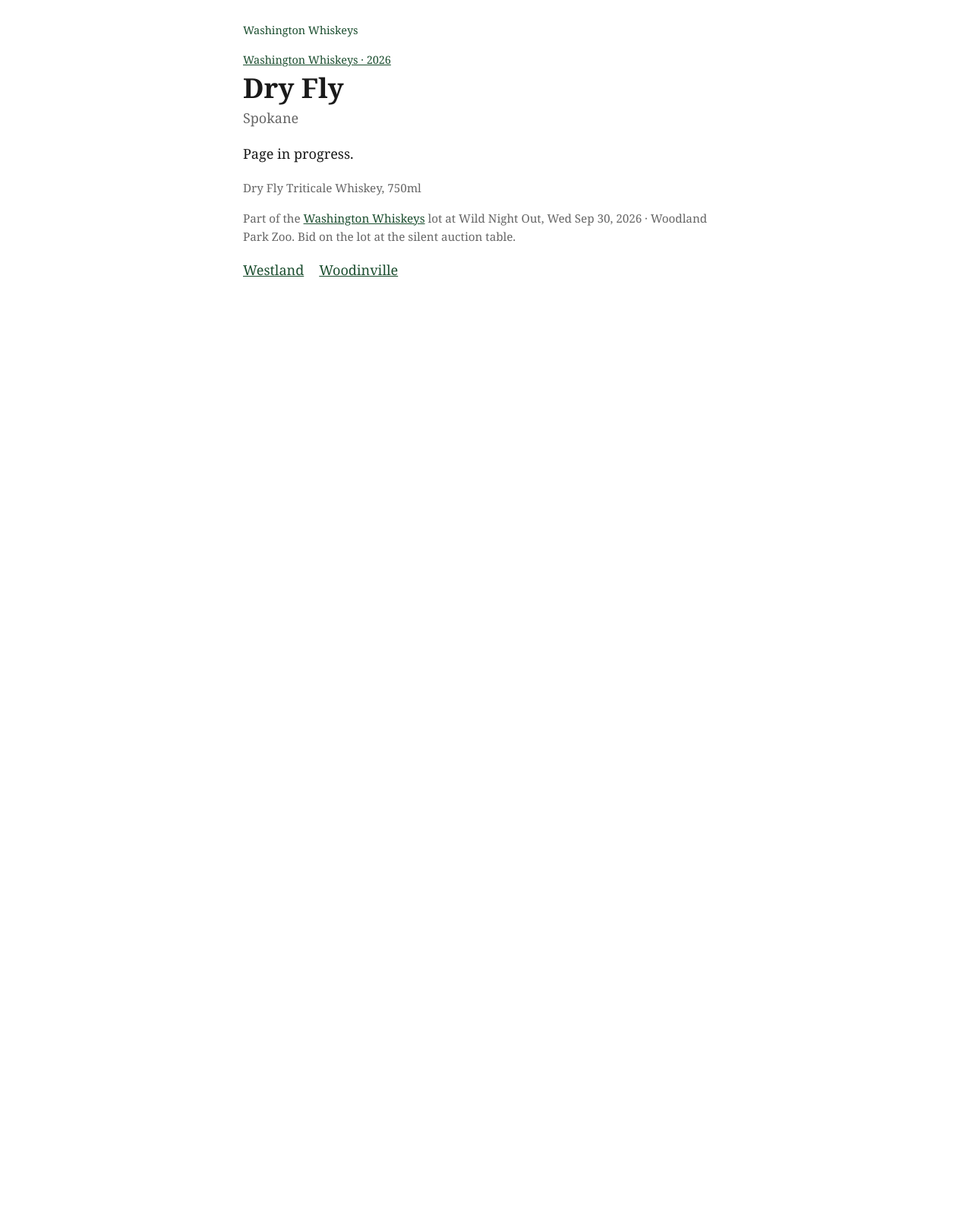
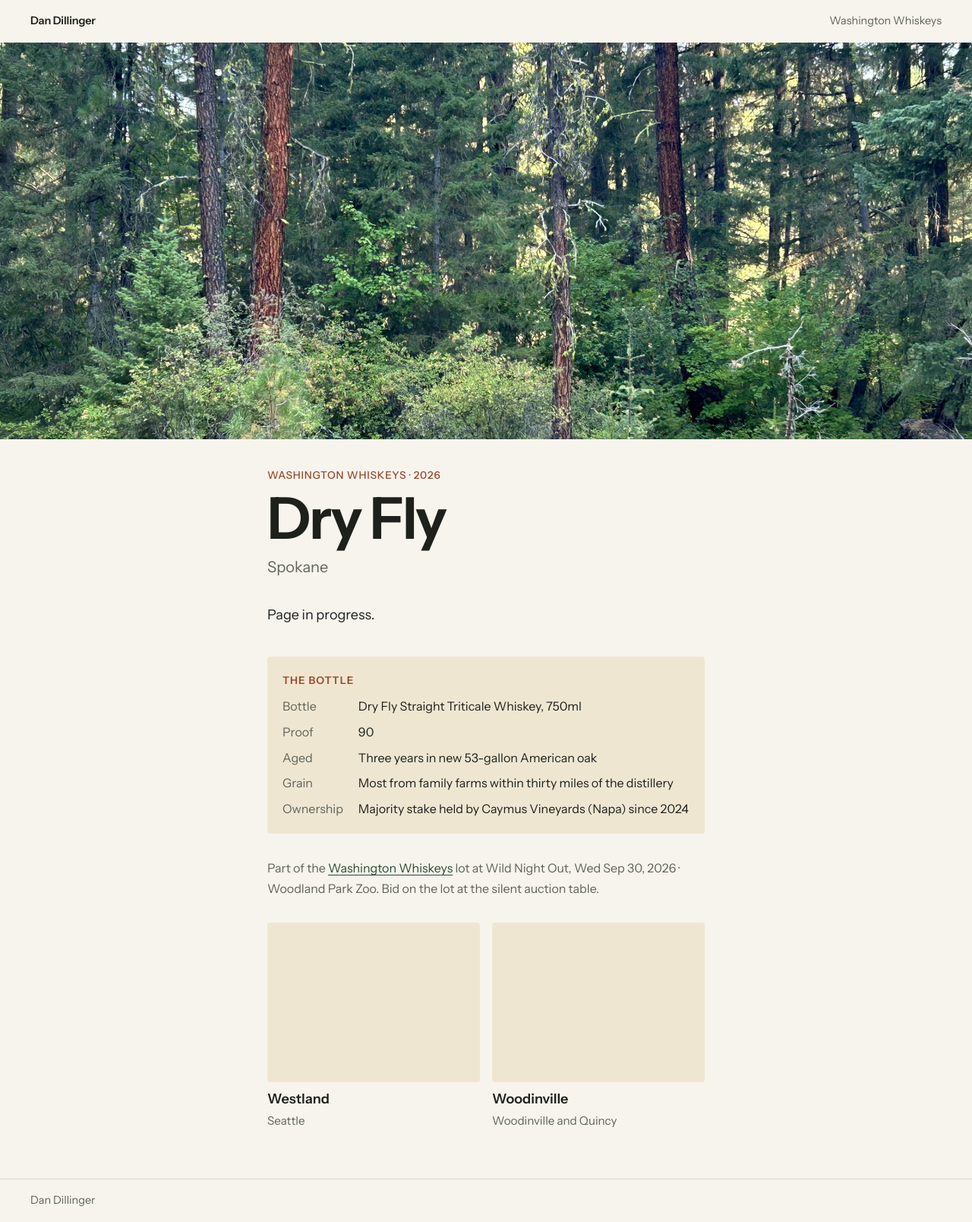
Before and after one commit to dandillinger/whiskey, a Jekyll site: the page built from 2026/dry-fly.md, in a window 1280 px wide. Shown: the whole page at 76% size. Built offline with Jekyll 4.4.1, drawn with Linux system fonts in a browser that asks for light colours; before the commit the page ends 900 px from its top, so only the background shows below that.

Commit message:
Theme v1: full-bleed hero, Instrument Sans, ponderosa palette, bottle spec card; Dry Fly hero
Co-Authored-By: Claude Opus 5.5 (1M context) <noreply@anthropic.com>

```diff
--- a/2026/dry-fly.md
+++ b/2026/dry-fly.md
@@ -5,6 +5,18 @@ order: 3
 draft: true
 title: Dry Fly
 place: Spokane
-bottle: Dry Fly Triticale Whiskey, 750ml
+hero: /assets/img/2026/dry-fly
+hero_alt: Ponderosa pines with rust-red bark at a forest edge above dry grass
+specs:
+  - label: Bottle
+    value: Dry Fly Straight Triticale Whiskey, 750ml
+  - label: Proof
+    value: "90"
+  - label: Aged
+    value: Three years in new 53-gallon American oak
+  - label: Grain
+    value: Most from family farms within thirty miles of the distillery
+  - label: Ownership
+    value: Majority stake held by Caymus Vineyards (Napa) since 2024
 ---
 Page in progress.
--- /dev/null
+++ b/_includes/hero.html
@@ -0,0 +1,7 @@
+{% if include.src %}
+<figure class="hero">
+  <img src="{{ include.src | append: '-2400.jpg' | relative_url }}"
+       srcset="{{ include.src | append: '-1200.jpg' | relative_url }} 1200w, {{ include.src | append: '-2400.jpg' | relative_url }} 2400w"
+       sizes="100vw" alt="{{ include.alt }}">
+</figure>
+{% endif %}
--- a/_layouts/bottle.html
+++ b/_layouts/bottle.html
@@ -3,16 +3,36 @@ layout: default
 ---
 {% assign lot = site.pages | where: "year", page.year | where: "layout", "lot" | first %}
 {% assign bottles = site.pages | where: "year", page.year | where: "layout", "bottle" | sort: "order" %}
-<p class="kicker"><a href="{{ lot.url | relative_url }}">{{ lot.title }} · {{ page.year }}</a></p>
-<h1>{{ page.title }}</h1>
-<p class="sub">{{ page.place }}</p>
+{% include hero.html src=page.hero alt=page.hero_alt %}
+<main class="page">
+  <p class="kicker"><a href="{{ lot.url | relative_url }}">{{ lot.title }} · {{ page.year }}</a></p>
+  <h1>{{ page.title }}</h1>
+  <p class="place">{{ page.place }}</p>
 
+  <div class="prose">
 {{ content }}
+  </div>
 
-{% if page.bottle %}<p class="bottle">{{ page.bottle }}</p>{% endif %}
+  {% if page.specs %}
+  <section class="specs" aria-label="The bottle">
+    <h2>The bottle</h2>
+    <dl>
+    {% for s in page.specs %}
+      <dt>{{ s.label }}</dt><dd>{{ s.value }}</dd>
+    {% endfor %}
+    </dl>
+  </section>
+  {% endif %}
 
-<p class="back">Part of the <a href="{{ lot.url | relative_url }}">{{ lot.title }}</a> lot at {{ lot.event }}, {{ lot.event_date }}.{% if lot.bid_note %} {{ lot.bid_note }}{% endif %}</p>
+  <p class="back">Part of the <a href="{{ lot.url | relative_url }}">{{ lot.title }}</a> lot at {{ lot.event }}, {{ lot.event_date }}.{% if lot.bid_note %} {{ lot.bid_note }}{% endif %}</p>
 
-<nav><ul>
-{% for b in bottles %}{% unless b.url == page.url %}  <li><a href="{{ b.url | relative_url }}">{{ b.title }}</a></li>
-{% endunless %}{% endfor %}</ul></nav>
+  <nav class="siblings" aria-label="Other bottles">
+  {% for b in bottles %}{% unless b.url == page.url %}
+    <a class="sibling" href="{{ b.url | relative_url }}">
+      {% if b.hero %}<img src="{{ b.hero | append: '-1200.jpg' | relative_url }}" alt="" loading="lazy">{% endif %}
+      <span class="sibling-title">{{ b.title }}</span>
+      <span class="sibling-place">{{ b.place }}</span>
+    </a>
+  {% endunless %}{% endfor %}
+  </nav>
+</main>
--- a/_layouts/default.html
+++ b/_layouts/default.html
@@ -6,14 +6,19 @@
   {% if page.draft %}<meta name="robots" content="noindex">{% endif %}
   <title>{% if page.title %}{{ page.title }} · {% endif %}{{ site.title }}</title>
   {% if page.description %}<meta name="description" content="{{ page.description }}">{% endif %}
+  <link rel="preconnect" href="https://fonts.googleapis.com">
+  <link rel="preconnect" href="https://fonts.gstatic.com" crossorigin>
+  <link rel="stylesheet" href="https://fonts.googleapis.com/css2?family=Instrument+Sans:ital,wght@0,400..700;1,400..700&display=swap">
   <link rel="stylesheet" href="{{ '/assets/style.css' | relative_url }}">
 </head>
 <body>
-  <header>
-    <a class="home" href="{{ '/' | relative_url }}">{{ site.title }}</a>
+  <header class="site-header">
+    <a class="wordmark" href="{{ '/' | relative_url }}">Dan Dillinger</a>
+    <span class="site-section">{{ site.title }}</span>
   </header>
-  <main>
 {{ content }}
-  </main>
+  <footer class="site-footer">
+    <span>Dan Dillinger</span>
+  </footer>
 </body>
 </html>
--- a/assets/style.css
+++ b/assets/style.css
@@ -1,19 +1,81 @@
-/* Placeholder styling. Visual design still to come. */
-:root { --text: #1a1a1a; --muted: #666; --bg: #fff; --link: #1a4d2e; --rule: #ddd; }
+/* dandillinger.com theme. Palette from the ponderosa photo:
+   bark rust, conifer green, dry-grass straw, warm paper. */
+:root {
+  --paper: #f7f4ee;
+  --ink: #1d201b;
+  --muted: #5f6459;
+  --rule: #ddd6c8;
+  --rust: #9a4527;     /* ponderosa bark / whiskey */
+  --green: #2c4a35;    /* conifer */
+  --straw: #efe6d2;    /* dry grass, card fill */
+  --measure: 38rem;
+  --font: "Instrument Sans", system-ui, -apple-system, sans-serif;
+}
 @media (prefers-color-scheme: dark) {
-  :root { --text: #eee; --muted: #aaa; --bg: #121212; --link: #8fc9a3; --rule: #333; }
+  :root {
+    --paper: #141612; --ink: #e9e6de; --muted: #a3a79b; --rule: #2e3129;
+    --rust: #e08a5f; --green: #9cc3a5; --straw: #1f221c;
+  }
 }
+* { box-sizing: border-box; }
+html { -webkit-text-size-adjust: 100%; }
 body {
-  margin: 0 auto; max-width: 40rem; padding: 1.5rem 1rem 3rem;
-  font: 1.125rem/1.6 Georgia, serif; color: var(--text); background: var(--bg);
+  margin: 0; background: var(--paper); color: var(--ink);
+  font: 400 1.125rem/1.65 var(--font);
 }
-a { color: var(--link); }
-.home { font-size: .9rem; text-decoration: none; }
-.kicker { font-size: .9rem; color: var(--muted); margin-bottom: 0; }
-h1 { line-height: 1.2; margin: .25rem 0; }
-.sub { color: var(--muted); margin-top: 0; }
-.bottles { list-style: none; padding: 0; }
-.bottles li { padding: .75rem 0; border-top: 1px solid var(--rule); }
-.bottles span { display: block; color: var(--muted); font-size: .95rem; }
-.bottle, .lot, .back { font-size: .95rem; color: var(--muted); }
-nav ul { list-style: none; padding: 0; display: flex; gap: 1.25rem; flex-wrap: wrap; }
+a { color: var(--green); text-underline-offset: .18em; text-decoration-thickness: 1px; }
+a:hover { color: var(--rust); }
+
+/* Header / footer */
+.site-header, .site-footer {
+  display: flex; justify-content: space-between; align-items: baseline; gap: 1rem;
+  padding: 1rem clamp(1rem, 4vw, 2.5rem); font-size: .9rem;
+}
+.wordmark { font-weight: 600; letter-spacing: -.01em; color: var(--ink); text-decoration: none; }
+.site-section { color: var(--muted); }
+.site-footer { color: var(--muted); border-top: 1px solid var(--rule); margin-top: 4rem; }
+
+/* Hero: full color, full bleed, never under text */
+.hero { margin: 0; }
+.hero img { display: block; width: 100%; height: clamp(16rem, 58vh, 40rem); object-fit: cover; }
+
+/* Page column */
+.page { max-width: var(--measure); margin: 0 auto; padding: 2.25rem 1rem 0; }
+.kicker { margin: 0 0 .5rem; font-size: .85rem; font-weight: 500; letter-spacing: .06em; text-transform: uppercase; }
+.kicker a { color: var(--rust); text-decoration: none; }
+h1 {
+  margin: 0; font-weight: 650; letter-spacing: -.03em; line-height: 1;
+  font-size: clamp(2.75rem, 9vw, 4.75rem);
+}
+.place { margin: .6rem 0 2rem; font-size: 1.25rem; color: var(--muted); }
+
+/* Body copy; ### headings in copy become section labels */
+.prose p { margin: 0 0 1.15em; }
+.prose h2, .prose h3, .specs h2 {
+  margin: 2.5rem 0 .6rem; padding-top: 1.25rem; border-top: 2px solid var(--rust);
+  font-size: .85rem; font-weight: 600; letter-spacing: .08em; text-transform: uppercase; color: var(--rust);
+}
+
+/* Bottle card */
+.specs { margin-top: 2.5rem; background: var(--straw); padding: 0 1.25rem 1.25rem; border-radius: 4px; }
+.specs h2 { border-top: 0; padding-top: 1.25rem; margin-top: 0; }
+.specs dl { margin: 0; display: grid; grid-template-columns: max-content 1fr; gap: .45rem 1.25rem; font-size: 1rem; }
+.specs dt { color: var(--muted); }
+.specs dd { margin: 0; }
+@media (max-width: 30rem) { .specs dl { grid-template-columns: 1fr; gap: 0; } .specs dd { margin-bottom: .6rem; } }
+
+.back { margin: 2rem 0; font-size: 1rem; color: var(--muted); }
+
+/* Other bottles */
+.siblings { display: grid; grid-template-columns: repeat(auto-fit, minmax(10rem, 1fr)); gap: 1rem; margin: 2rem 0; }
+.sibling { display: flex; flex-direction: column; text-decoration: none; color: var(--ink); }
+.sibling img { width: 100%; aspect-ratio: 4 / 3; object-fit: cover; border-radius: 4px; margin-bottom: .5rem; }
+.sibling:not(:has(img))::before { content: ""; display: block; aspect-ratio: 4 / 3; background: var(--straw); border-radius: 4px; margin-bottom: .5rem; }
+.sibling-title { font-weight: 600; }
+.sibling-place { font-size: .95rem; color: var(--muted); }
+.sibling:hover .sibling-title { color: var(--rust); }
+
+/* Year index */
+.years { list-style: none; padding: 0; }
+.years li { padding: .9rem 0; border-top: 1px solid var(--rule); }
+.years span { display: block; color: var(--muted); font-size: .95rem; }
```
Also changed, not shown: _layouts/lot.html (+18 -9 lines), index.md (+4 -2 lines), assets/img/2026/dry-fly-1200.jpg (added), assets/img/2026/dry-fly-2400.jpg (added).
